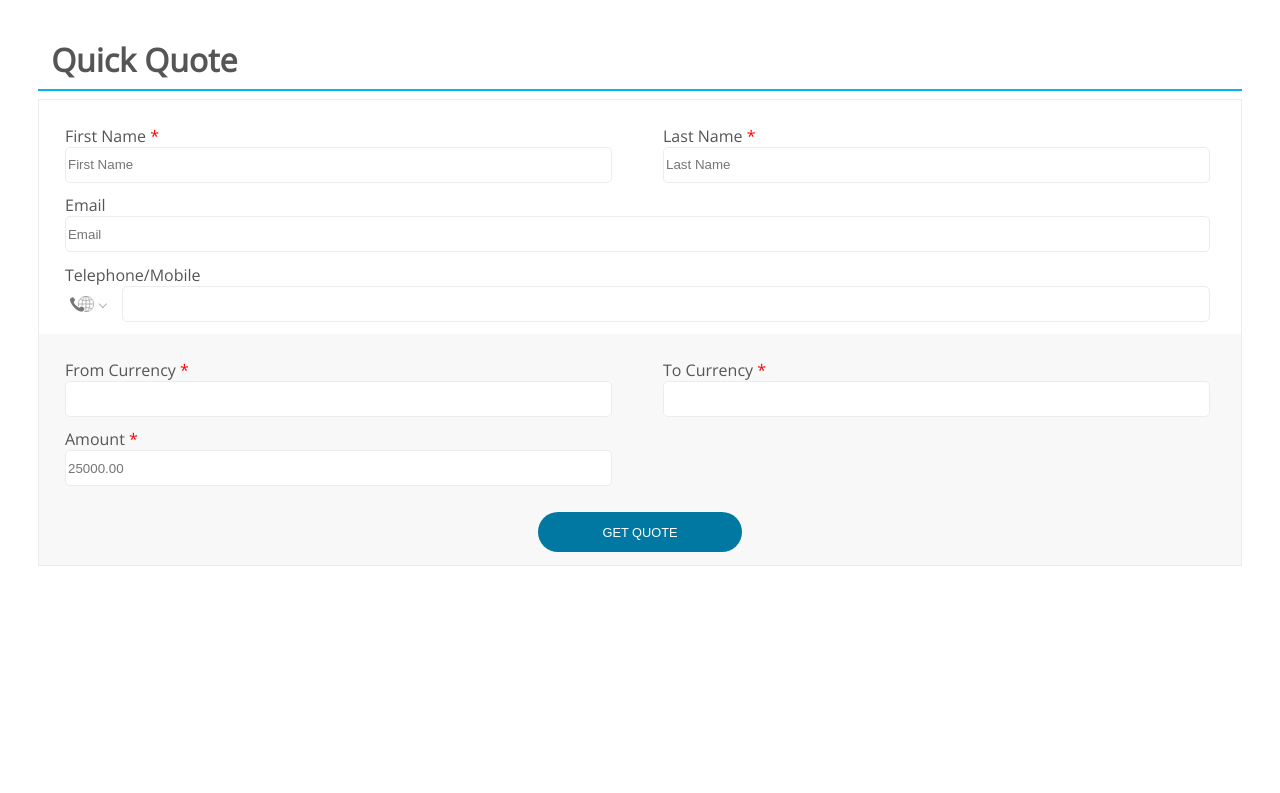
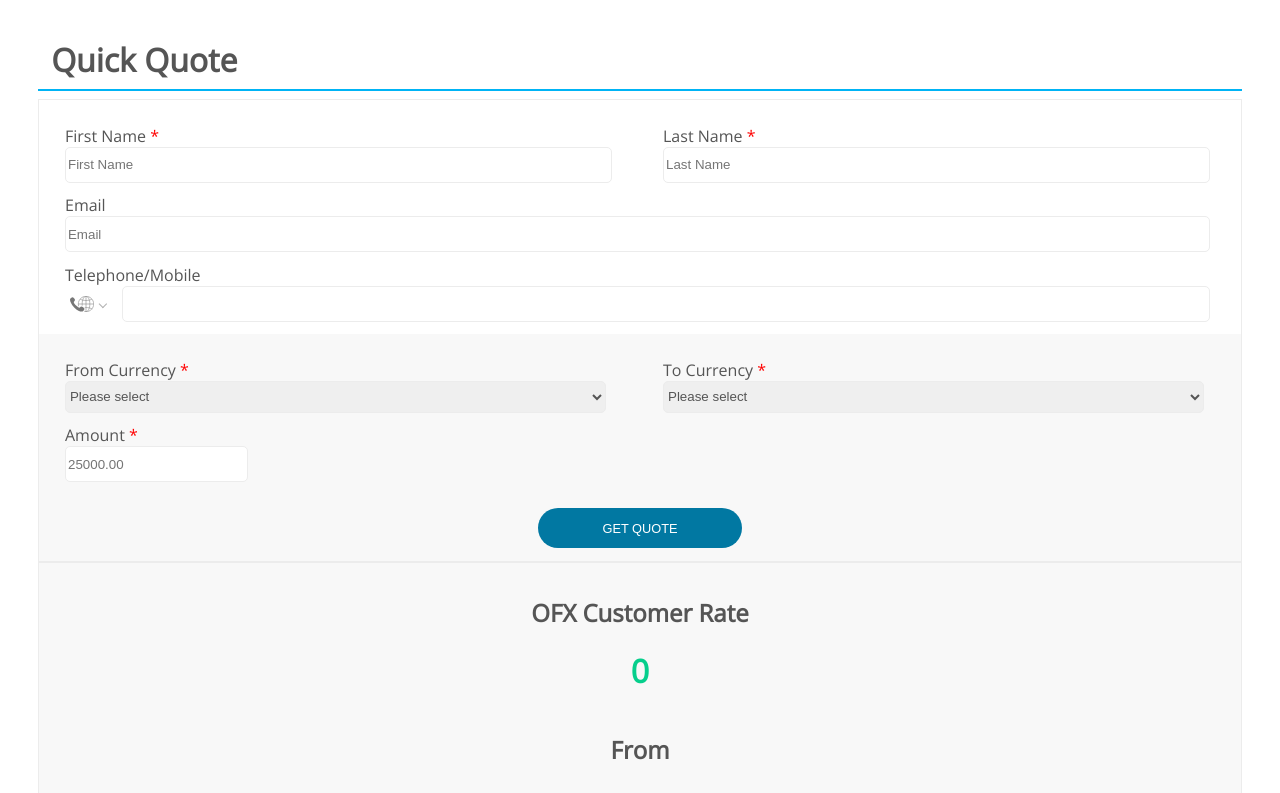
Before and after one commit to yashikanand/ofx-converter, a React (Create React App) app: page / in a window 1280 px wide. Shown: the top 793 px of the page. Built offline with nearby package versions, Linux system fonts and the light colour scheme; no server answers.

Commit message:
Working on form handling data

```diff
--- a/src/App.js
+++ b/src/App.js
@@ -1,7 +1,7 @@
 import "./App.css";
 import React from "react";
 import QuickQuote from "./Components/quickQuote";
-import Output from "./Components/quickQuoteOut";
+import Output from "./Components/quickQuoteOutput";
 
 function Heading() {
   return (
@@ -17,6 +17,7 @@
     <>
       <Heading />
       <QuickQuote />
+      <Output />
     </>
   );
 }
--- a/src/Components/dataAccess.js
+++ b/src/Components/dataAccess.js
@@ -9,7 +9,7 @@
     fetch(api)
       .then((res) => res.json())
       .then(setData)
-      .catch(console.error);
+      .catch(alert("API Data Not Found"));
   }, []);
 
   if (data) {
--- a/src/Components/quickQuote.js
+++ b/src/Components/quickQuote.js
@@ -1,15 +1,25 @@
 import React, { useState } from "react";
 import "react-phone-number-input/style.css";
 import PhoneInput from "react-phone-number-input";
-import Output from "./quickQuoteOut";
 import DataAccess from "./dataAccess";
 
 function QuickQuote() {
   const [value, setValue] = useState();
+  const [senderCurrency, setSenderCurrency] = useState("");
+  const [receiverCurrency, setReceiverCurrency] = useState("");
+  const [senderAmount, setSenderAmount] = useState("");
+
+  const submit = (e) => {
+    e.preventDefault();
+    setValue();
+    setSenderCurrency("");
+    setReceiverCurrency("");
+    setSenderAmount("");
+  };
   return (
     <>
       <DataAccess />
-      <form id="details" onSubmit={() => Output()}>
+      <form id="details" onSubmit={submit}>
         <div id="user-details">
           <div id="name">
             <label>
@@ -19,7 +29,7 @@
               <input
                 type="text"
                 name="first-name"
-                required="true"
+                required
                 placeholder="First Name"
               />
             </label>
@@ -30,7 +40,7 @@
               <input
                 type="text"
                 name="last-name"
-                required="true"
+                required
                 placeholder="Last Name"
               />
             </label>
@@ -47,27 +57,49 @@
           </label>
         </div>
         <div id="currency-details">
-          <label>
+          <label htmlFor="from-currency">
             From Currency
             <span className="required"> *</span>
             <br />
-            <input type="text" name="from-currency" required="true" />
+            <select
+              value={senderCurrency}
+              onChange={(e) => setSenderCurrency(e.target.value)}
+              id="from-currency"
+              name="from-currency"
+              required
+            >
+              <option value="">Please select</option>
+              <option value="USD">United States Dollar(USD)</option>
+              <option value="AUD">Australian Dollar(AUD)</option>
+            </select>
           </label>
-          <label>
+          <label htmlFor="to-currency">
             To Currency
             <span className="required"> *</span>
             <br />
-            <input type="text" name="to-currency" required="true" />
+            <select
+              value={receiverCurrency}
+              onChange={(e) => setReceiverCurrency(e.target.value)}
+              id="to-currency"
+              name="to-currency"
+              required
+            >
+              <option value="">Please select</option>
+              <option value="USD">United States Dollar(USD)</option>
+              <option value="AUD">Australian Dollar(AUD)</option>
+            </select>
           </label>
           <label>
             Amount
             <span className="required"> *</span>
             <br />
             <input
+              value={senderAmount}
+              onChange={(e) => setSenderAmount(e.target.value)}
               type="number"
               step="0.01"
               name="Amount"
-              required="true"
+              required
               placeholder="25000.00"
             />
           </label>
--- a/src/Components/quickQuoteOut.js
+++ b/src/Components/quickQuoteOutput.js
@@ -1,8 +1,8 @@
 let customerRate = 0;
 let senderAmount = 0;
 let receiverAmount = 0;
-let senderCurrency = "AUD";
-let receiverCurrency = "USD";
+let senderCurrency;
+let receiverCurrency;
 
 function Output() {
   return (
--- a/src/index.css
+++ b/src/index.css
@@ -4,6 +4,10 @@
   -webkit-font-smoothing: antialiased;
   -moz-osx-font-smoothing: grayscale;
   margin: 3vw;
+}
+
+button {
+  cursor: pointer;
 }
 
 code {
@@ -20,6 +24,10 @@
 label {
   display: block;
   margin-top: 1%;
+  color: #555555;
+}
+
+select {
   color: #555555;
 }
 
@@ -77,8 +85,11 @@
   width: 48%;
 }
 
-#currency-details > label > input {
+#currency-details > label > select {
   width: 98%;
+  height: 4vh;
+  border: solid #ececec 1px;
+  border-radius: 5px;
 }
 
 #submission-button {
```
